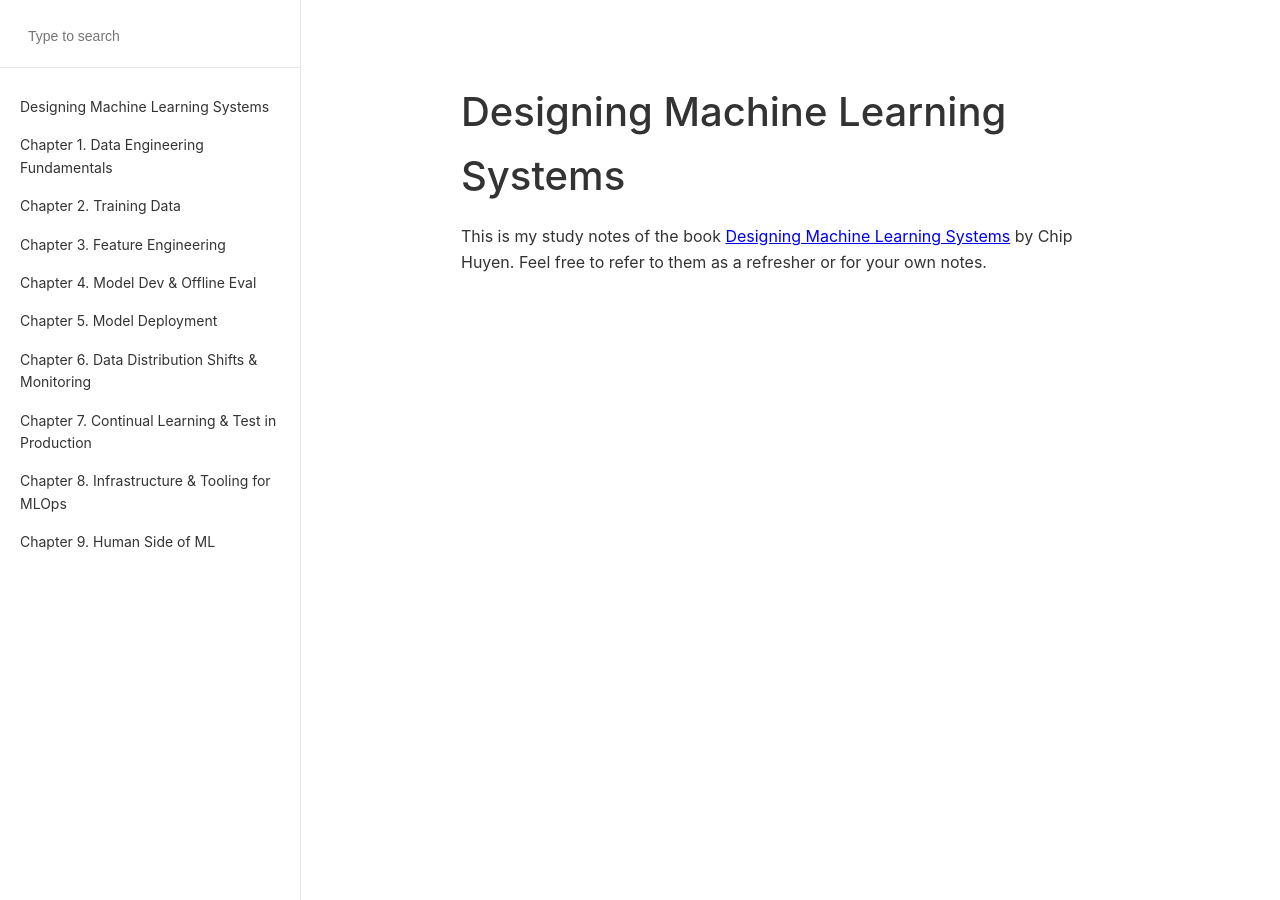
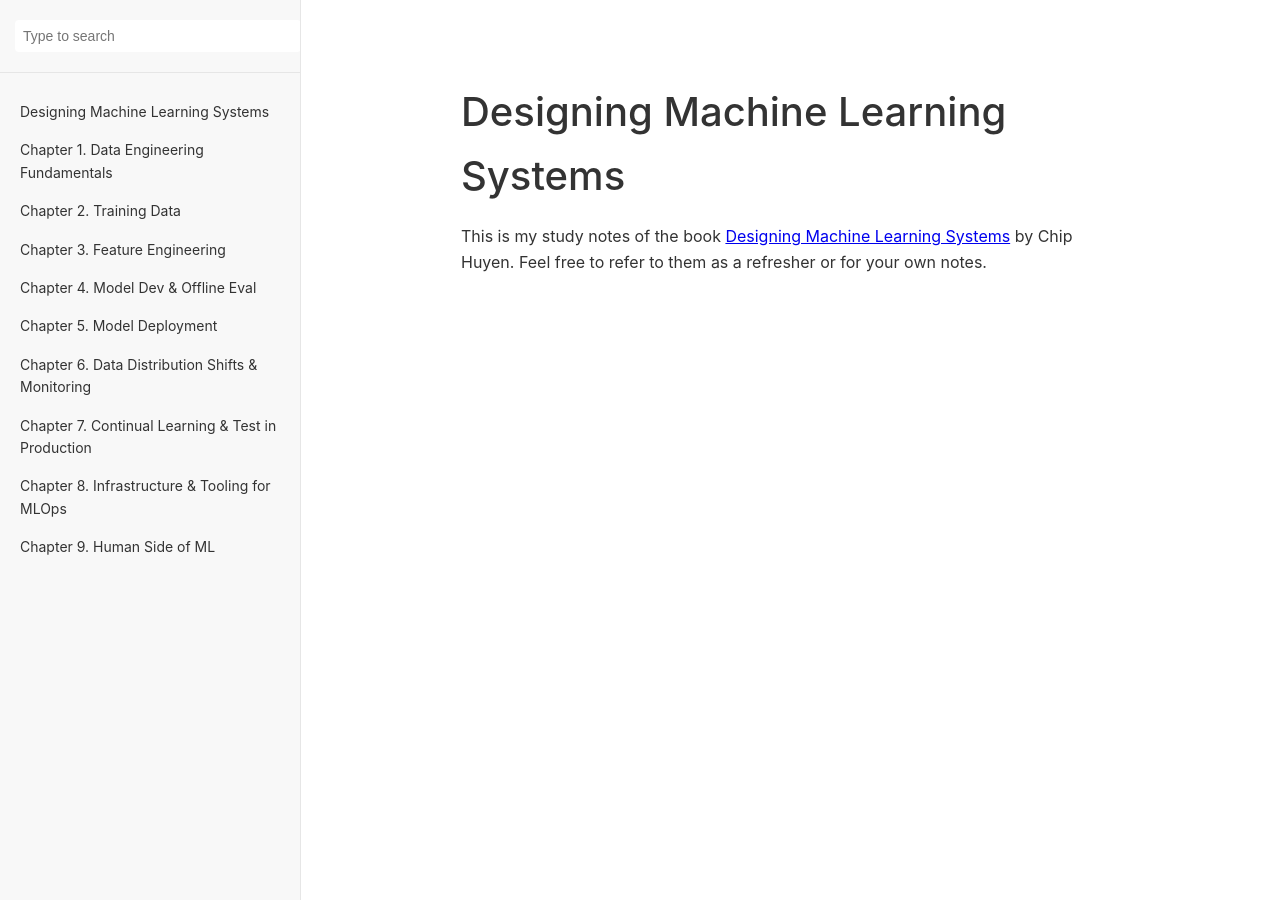
Before and after one commit to tayheau/tayheau.github.io, a Jekyll site: the page built from _notes/designing-ml-systems/index.md, in a window 1280 px wide. Built offline with Jekyll 4.4.1, drawn with Linux system fonts in a browser that asks for light colours.

Commit message:
Update book.html

```diff
--- a/_layouts/book.html
+++ b/_layouts/book.html
@@ -31,13 +31,13 @@
     }
     .sidebar {
       width: 300px;
-      background-color: #fff;
+      background-color: #f8f8f8;
       border-right: 1px solid #e6e6e6;
       overflow-y: auto;
-      padding: 20px 0;
+      padding-bottom: 20px;
     }
     .sidebar-search {
-      padding: 0 20px 15px;
+      padding: 20px 15px;
       border-bottom: 1px solid #e6e6e6;
     }
     .sidebar-search input {
```
